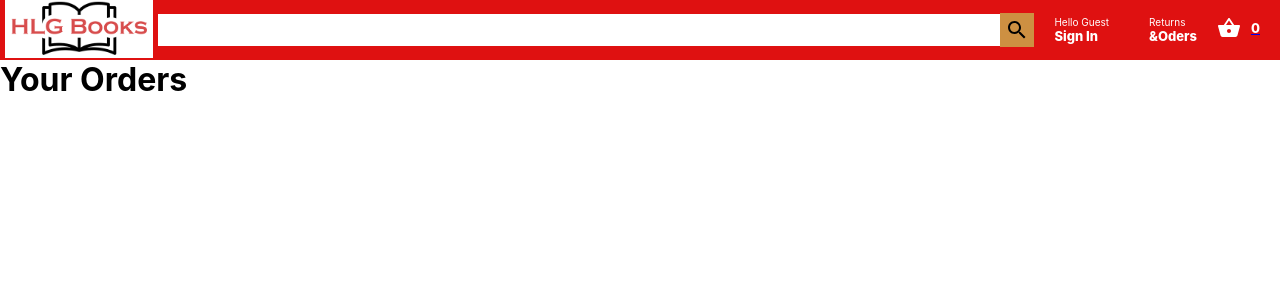
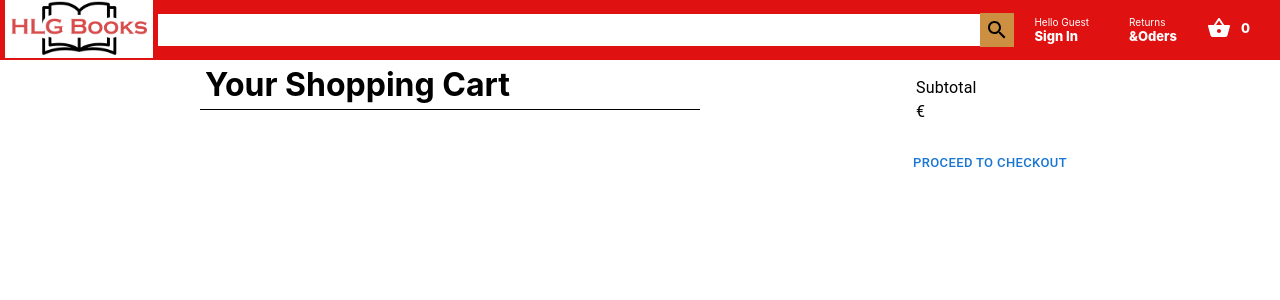
Before and after one commit to heiskane/Bookstore-Project, a React (Create React App) app in the folder react_frontend/: page /shoppingcart in a window 1280 px wide. Shown: the top 300 px of the page. Built offline with nearby package versions, Linux system fonts and the light colour scheme.

Commit message:
-shoppingcart & order component

```diff
--- a/react_frontend/package.json
+++ b/react_frontend/package.json
@@ -17,6 +17,7 @@
     "axios": "^0.21.4",
     "js-file-download": "^0.4.12",
     "jwt-decode": "^3.1.2",
+    "material-ui-colors": "^1.0.0",
     "react": "^17.0.2",
     "react-cookie": "^4.1.1",
     "react-dom": "^17.0.2",
--- a/react_frontend/src/component/Header.css
+++ b/react_frontend/src/component/Header.css
@@ -70,3 +70,7 @@
   margin-left: 10px;
   margin-right: 10px;
 }
+
+.header__link {
+  text-decoration: none;
+}
--- a/react_frontend/src/component/Header.js
+++ b/react_frontend/src/component/Header.js
@@ -12,6 +12,7 @@ const Header = () => {
   const [cookies, setCookie, removeCookie] = useCookies();
   const user_token = useSelector(state => state.user_token)
   const dispatch = useDispatch();
+  const shoppingcart = useSelector(state => state.shopping_cart);
 
   const handleAuthentication = () => {
 
@@ -83,13 +84,11 @@ const Header = () => {
           <span className="header__optionLineTwo">&Oders</span>
         </div>
 
-        <Link to="/shoppingcart">
-
+        <Link to="/shoppingcart" className="header__link">
           <div className="header__optionBasket">
 
             <ShoppingBasket />
-            <span className="header__optionLineTwo header__basketCount">0</span>
-
+            <span className="header__optionLineTwo header__basketCount">{shoppingcart.length}</span>
           </div>
         </Link>
       </div>
--- a/react_frontend/src/component/Order.css
+++ b/react_frontend/src/component/Order.css
@@ -8,3 +8,7 @@
   margin-left: 30px;
   margin-top: 100px;
 }
+
+.order__delete Button {
+  background-color: red;
+}
--- a/react_frontend/src/component/Order.js
+++ b/react_frontend/src/component/Order.js
@@ -22,12 +22,13 @@ const Item = styled(Paper)(({ theme }) => ({
   color: theme.palette.text.secondary,
 }));
 
+
 export default function Order({ order }) {
 
   console.log("Order>>>" + order)
   return (
 
-    <Card className="order__card" sx={{ display: 'flex', maxWidth: 500, marginBottom: 1 }} >
+    <Card className="order__card" sx={{ display: 'flex', maxWidth: 500, borderBottom: '1px solid grey' }} >
       <CardMedia
         className="order__cardMedia"
         component="img"
@@ -48,8 +49,11 @@ export default function Order({ order }) {
         </Typography>
       </CardContent>
 
-      <CardActions className="order__delete">
-        <Button size="small" variant="contained" startIcon={<DeleteIcon />}>
+      <CardActions className="order__delete" >
+        <Button
+          size="small"
+          variant="contained"
+          startIcon={<DeleteIcon />}>
           DELETE
         </Button>
       </CardActions>
--- a/react_frontend/src/component/ShoppingCart.css
+++ b/react_frontend/src/component/ShoppingCart.css
@@ -0,0 +1,12 @@
+.shoppingcart {
+  display: flex;
+  flex-direction: row;
+  justify-content: space-evenly;
+}
+
+.shoppingcart__header {
+  border-bottom: 1px solid black;
+  padding: 5px;
+  margin-bottom: 10px;
+  width: 490px;
+}
--- a/react_frontend/src/component/ShoppingCart.js
+++ b/react_frontend/src/component/ShoppingCart.js
@@ -2,17 +2,51 @@ import React from 'react'
 import "./ShoppingCart.css"
 import { useSelector, useDispatch } from 'react-redux';
 import Order from './Order'
+import Box from '@mui/material/Box';
+import Card from '@mui/material/Card';
+import CardActions from '@mui/material/CardActions';
+import CardContent from '@mui/material/CardContent';
+import Button from '@mui/material/Button';
+import Typography from '@mui/material/Typography';
+
+const bull = (
+    <Box
+        component="span"
+        sx={{ display: 'inline-block', mx: '2px', transform: 'scale(0.8)' }}
+    >
+        •
+    </Box>
+);
 
 const ShoppingCart = () => {
     const orders = useSelector(state => state.shopping_cart);
     // console.log("FROM SHOPPINGCART>>>" + orders)
 
     return (
-        <div>
-            <h1>Your Orders</h1>
-            {
-                orders.map((order) => <Order order={order} />)
-            }
+        <div className="shoppingcart">
+            <div class="shoppingcart__left">
+                <h1 className="shoppingcart__header">Your Shopping Cart</h1>
+                <div class="shoppingcart__book">
+                    {
+                        orders.map((order) => <Order order={order} />)
+                    }
+                </div>
+            </div>
+
+            <Card class="shoppingcart__right" sx={{ minWidth: 275 }}>
+                <CardContent>
+                    <Typography>
+                        Subtotal
+                    </Typography>
+                    <Typography>
+                        €
+                    </Typography>
+                </CardContent>
+                {/* checkout button */}
+                <CardActions>
+                    <Button size="small">Proceed to Checkout</Button>
+                </CardActions>
+            </Card>
         </div>
     )
 }
```
Also changed, not shown: 2 other files (tests, documents, lock files or other folders).
